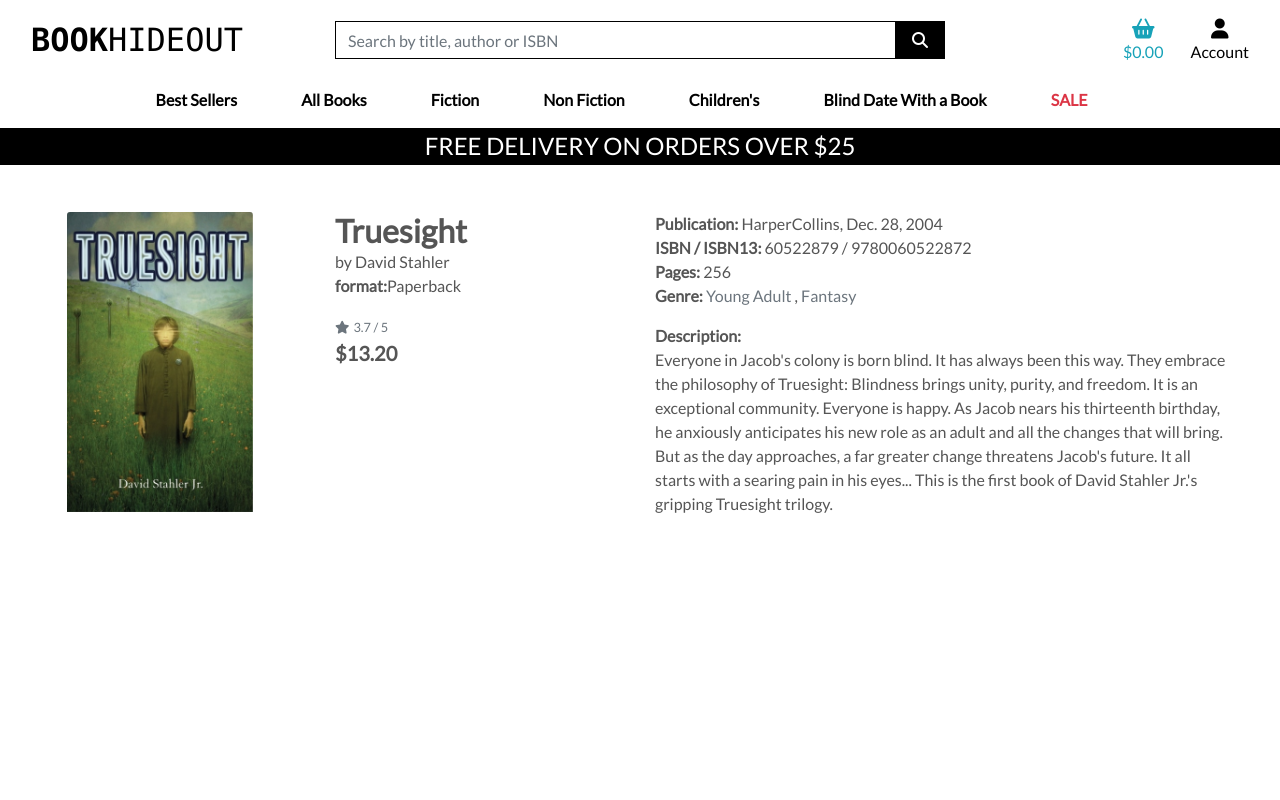
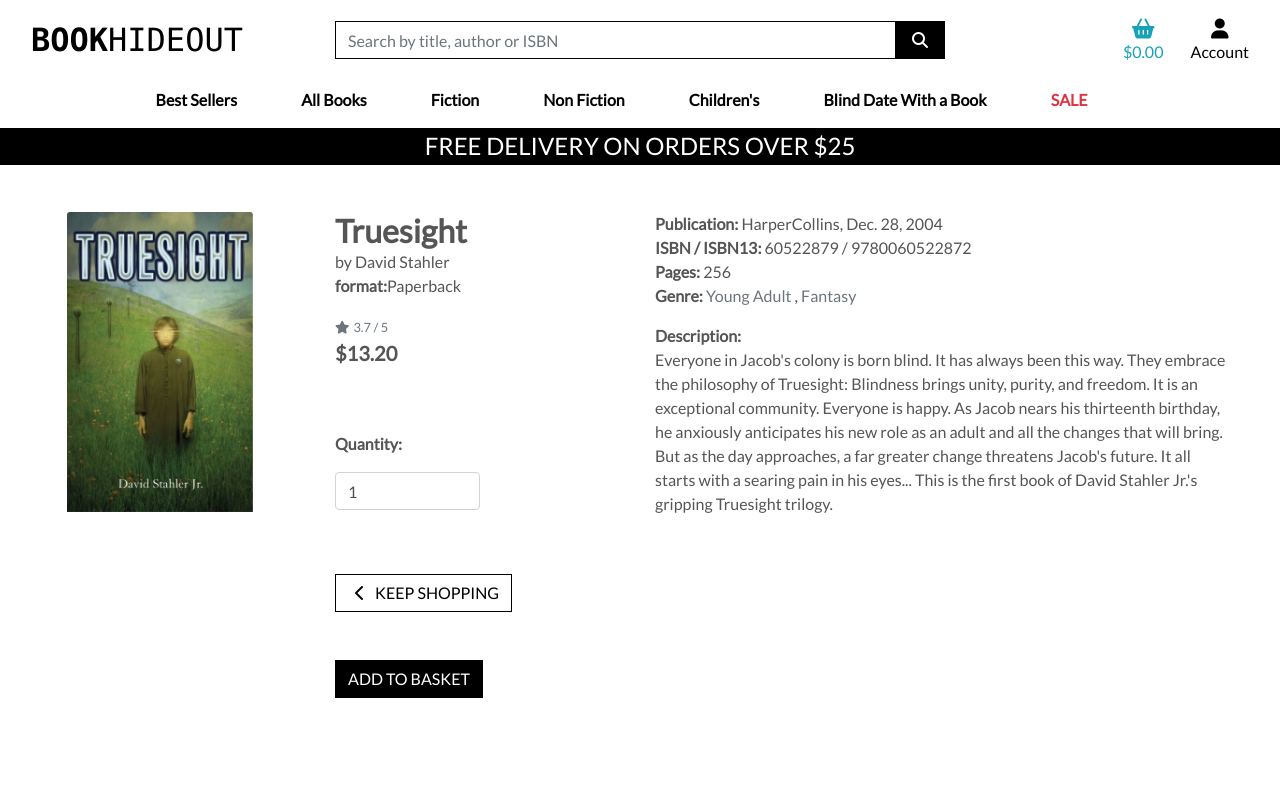
Before and after one commit to 4n4ru/CI-PP5-Book-Hideout, a Django app: page /products/1 in a window 1280 px wide. Run offline with Django 3.2, Linux system fonts and the light colour scheme; data comes from the database, SQL or seed files in the repository; parts of the project's set-up code (start-up, migrations or seed data) failed here and were passed over; some libraries are stand-ins or nearby versions.

Commit message:
Feat: Add form and view to add items to bag

```diff
--- a/bag/urls.py
+++ b/bag/urls.py
@@ -3,4 +3,5 @@ from . import views
 
 urlpatterns = [
     path('', views.Bag.as_view(), name='bag'),
+    path('add/<item_id>/', views.AddToBag.as_view(), name='add_to_bag'),
 ]
--- a/products/templates/products/product_details.html
+++ b/products/templates/products/product_details.html
@@ -13,6 +13,7 @@
 <div class="white-overlay"></div>
 <div class="container-fluid">
     <div class="row">
+        <!-- Product image -->
         <div class="col-12 col-md-5 col-lg-3 justify-content-lg-center d-flex">
             <div class="image-container my-5">
                 {% if product.image %}
@@ -26,6 +27,7 @@
                 {% endif %}
             </div>
         </div>
+        <!-- Important details and add to bag button -->
         <div class="col-12 col-md-7 col-lg-3">
             <div class="product-details-container mb-md-5 mt-md-5">
                 <h2 class="mb-0"><strong>{{ product.title }}</strong></h2>
@@ -38,8 +40,32 @@
                 {% endif %}
                 <p class="lead text-left font-weight-bold">${{ product.price}}</p>
             </div>
+            <form action="{% url 'add_to_bag' product.id %}" class="form" method="POST">
+                {% csrf_token %}
+                <div class="form-row">
+                    <div class="col-12">
+                        <p class="mt-3"><strong>Quantity:</strong></p>
+                        <div class="form-group w-50">
+                            <div class="input-group">
+                                <input type="number" name="quantity" value="1" min="1" max="5" data-item_id="{{ product.id }}" id="id_qty_{{ product.id }}" class="form-control qty_input">
+                            </div>
+                        </div>
+                    </div>
+                    <div class="col-12">
+                        <a href="{% url 'products' %}" class="btn btn-outline-black rounded-0 mt-5">
+                            <span class="icon">
+                                <i class="fas fa-chevron-left"></i>
+                            </span>
+                            <span class="text-uppercase">Keep shopping</span>
+                        </a>
+                        <input type="submit" class="btn btn-black rounded-0 text-uppercase mt-5" value="Add to Basket">
+                    </div>
+                    <input type="hidden" name="redirect_url" value="{{ request.path }}">
+                </div>
+            </form>
         </div>
         <hr class="w-100 d-lg-none">
+        <!-- More details about the product -->
         <div class="col-12 col-lg-6 mb-5 mt-3 mt-md-5 pr-5">
             <p class="mb-0"><strong>Publication: </strong>{{ product.publisher}}, {{ product.publication_date }}</p>
             <p class="mb-0"><strong>ISBN / ISBN13: </strong>{{ product.isbn }} / {{ product.isbn13 }} </p>
--- a/static/css/base.css
+++ b/static/css/base.css
@@ -33,6 +33,19 @@ body {
 .btn-black {
     background: black;
     color: white;
+}
+
+.btn-outline-black {
+    background: white;
+    color: black !important; /* use important to override link colors for <a> elements */
+    border: 1px solid black;
+}
+
+.btn-outline-black:hover,
+.btn-outline-black:active,
+.btn-outline-black:focus {
+    background: black;
+    color: white !important;
 }
 
 .shop-now-button:hover,
```
Also changed, not shown: bag/views.py (+29 -1 lines).
